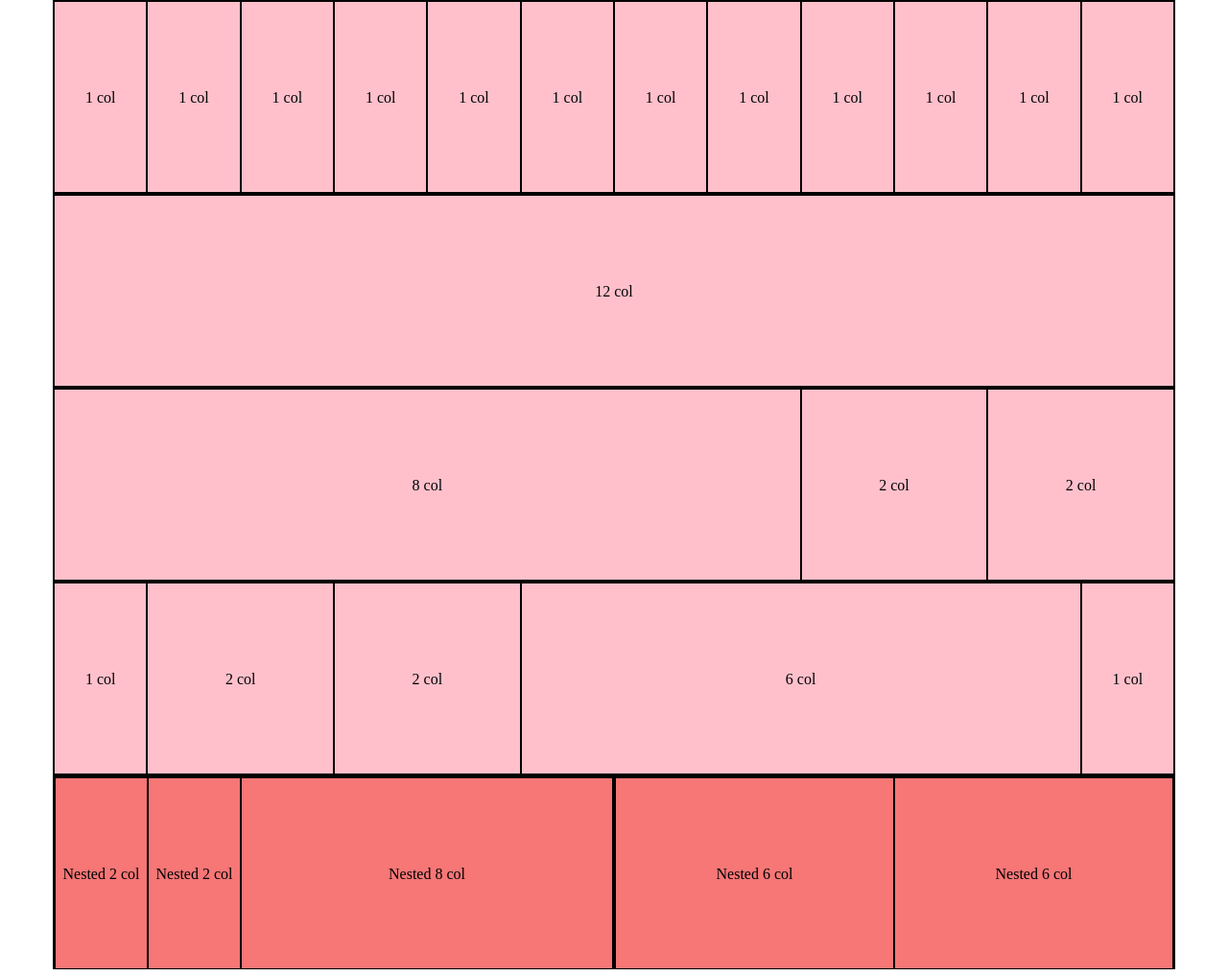
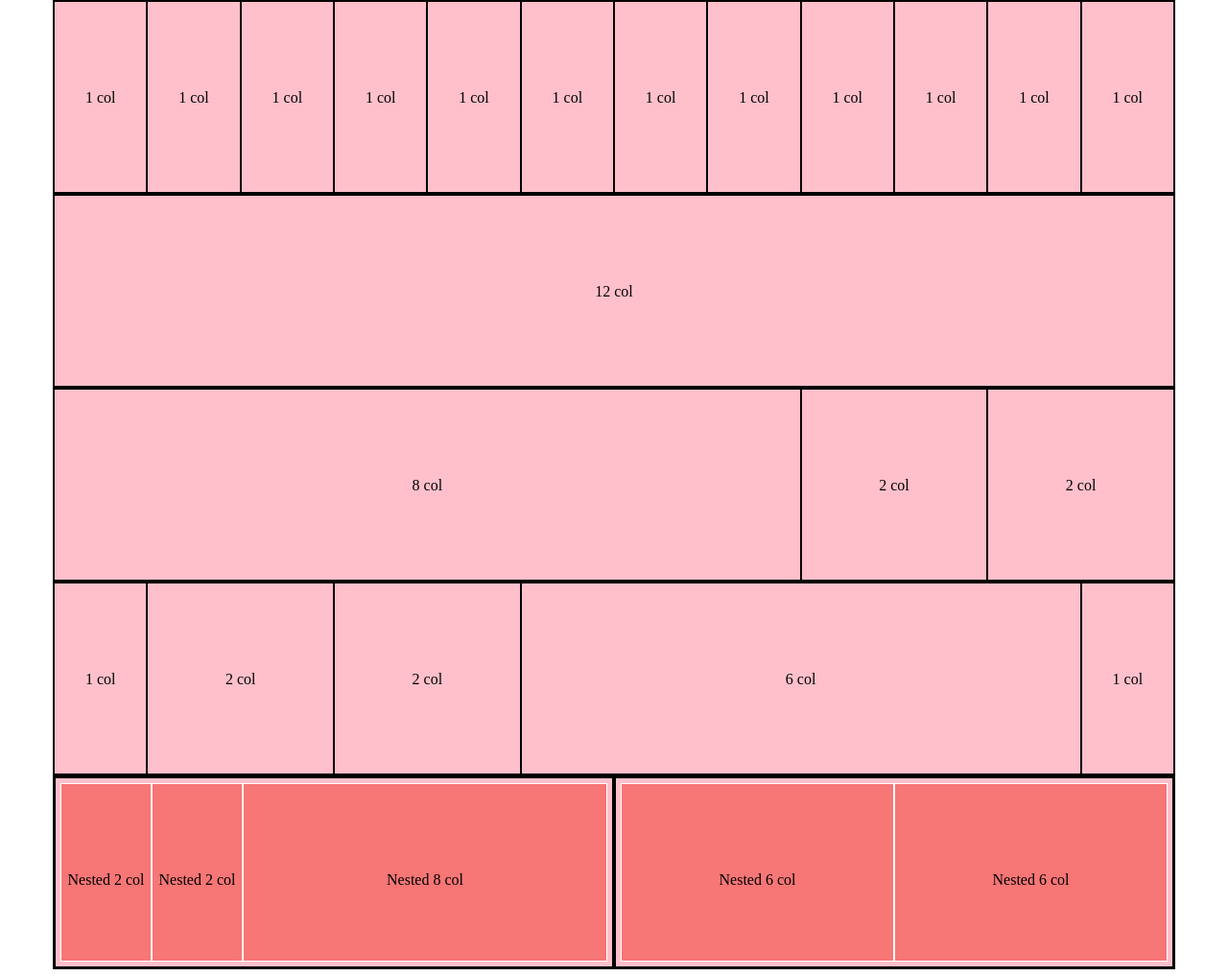
Before and after one commit to FedericoCaiello/html-css-12bool, a plain HTML site: page index.html in a window 1280 px wide. Shown: the whole page at 96% size. Drawn offline with Linux system fonts and the light colour scheme.

Commit message:
Fine esercizio griglia

```diff
--- a/css/style.css
+++ b/css/style.css
@@ -8,10 +8,16 @@
   background-color: pink;
 }
 
-/* #border-white {
-  border: 5px solid white;
-} */
-
 .background {
   background-color: #f77676;
+  height: 200px;
 }
+
+.container [class*="col-"] [class*="col-"]{
+  border: 1px solid white;
+  height: 100%;
+  background-color: #f77676;
+}
+.bottom {
+  padding: 5px;
+}
--- a/index.html
+++ b/index.html
@@ -37,14 +37,18 @@
       <div class="col-1"><p>1 col</p></div>
     </div>
     <div class="container">
-      <div class="col-6 container">
+      <div class="col-6">
+        <div class="container bottom">
           <div class="col-2 background">Nested 2 col</div>
           <div class="col-2 background">Nested 2 col</div>
           <div class="col-8 background">Nested 8 col</div>
         </div>
-        <div class=" col-6 container">
+       </div>
+      <div class=" col-6">
+        <div class="container bottom">
           <div class="col-6 background">Nested 6 col</div>
           <div class="col-6 background">Nested 6 col</div>
+        </div>
       </div>
     </div>
 
```
Lines whose indentation alone changed are shown as unchanged.
